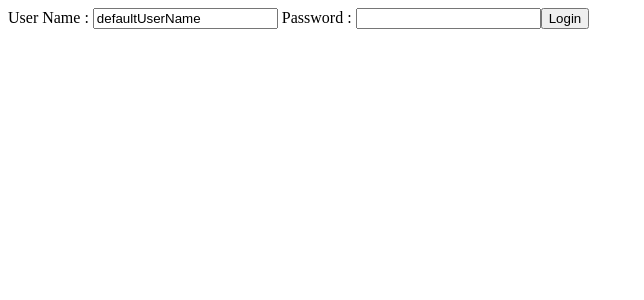
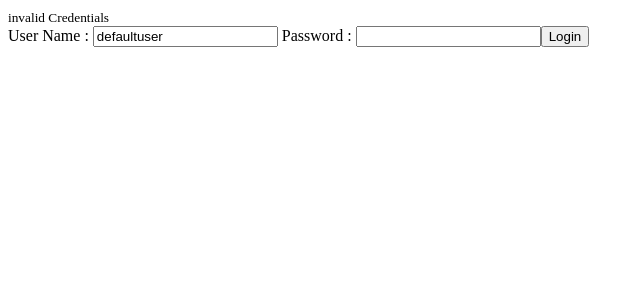
Before and after one commit to snhkn/todoApp, an Angular app: page / in a window 1280 px wide. Both pictures are taken after a click on the button "Login". Shown: the top 300 px of the page, without its empty margins (0-644 px from the left). Built offline with nearby package versions, Linux system fonts and the light colour scheme.

Commit message:
Add hardcoded authentication

```diff
--- a/src/app/login/login.component.html
+++ b/src/app/login/login.component.html
@@ -1,4 +1,8 @@
-User Name : <input type="text" name="username" [(ngModel)]="username">
-Password : <input type="text" name="password" [(ngModel)]="password">
+<small *ngIf="invalidLogin">{{errorMessage}}</small>
 
-<button (click)=handleLogin()>Login</button>
+<div>
+    User Name : <input type="text" name="username" [(ngModel)]="username">
+    Password : <input type="text" name="password" [(ngModel)]="password">
+
+    <button (click)=handleLogin()>Login</button>
+</div>
--- a/src/app/login/login.component.ts
+++ b/src/app/login/login.component.ts
@@ -7,8 +7,10 @@
 })
 export class LoginComponent implements OnInit{
 
-  username = 'defaultUserName'
+  username = 'defaultuser'
   password = ''
+  errorMessage = 'invalid Credentials'
+  invalidLogin = false
 
   constructor(){}
 
@@ -18,6 +20,11 @@
 
   handleLogin() {
     console.log(this.username);
+    if(this.username==='defaultuser' && this.password==='dummy'){
+      this.invalidLogin = false
+    }else{
+      this.invalidLogin = true
+    }
   }
 
 }
```
